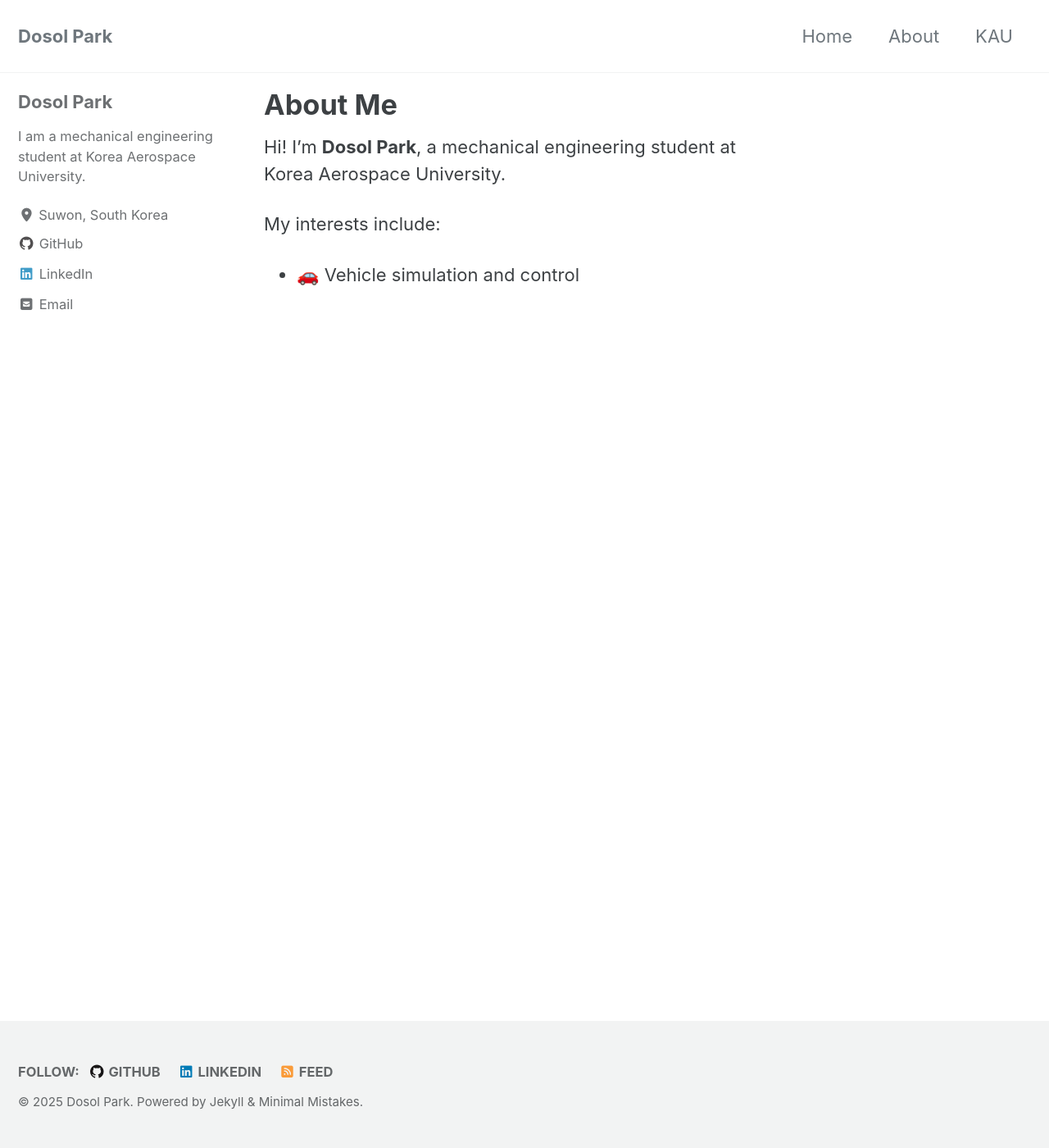
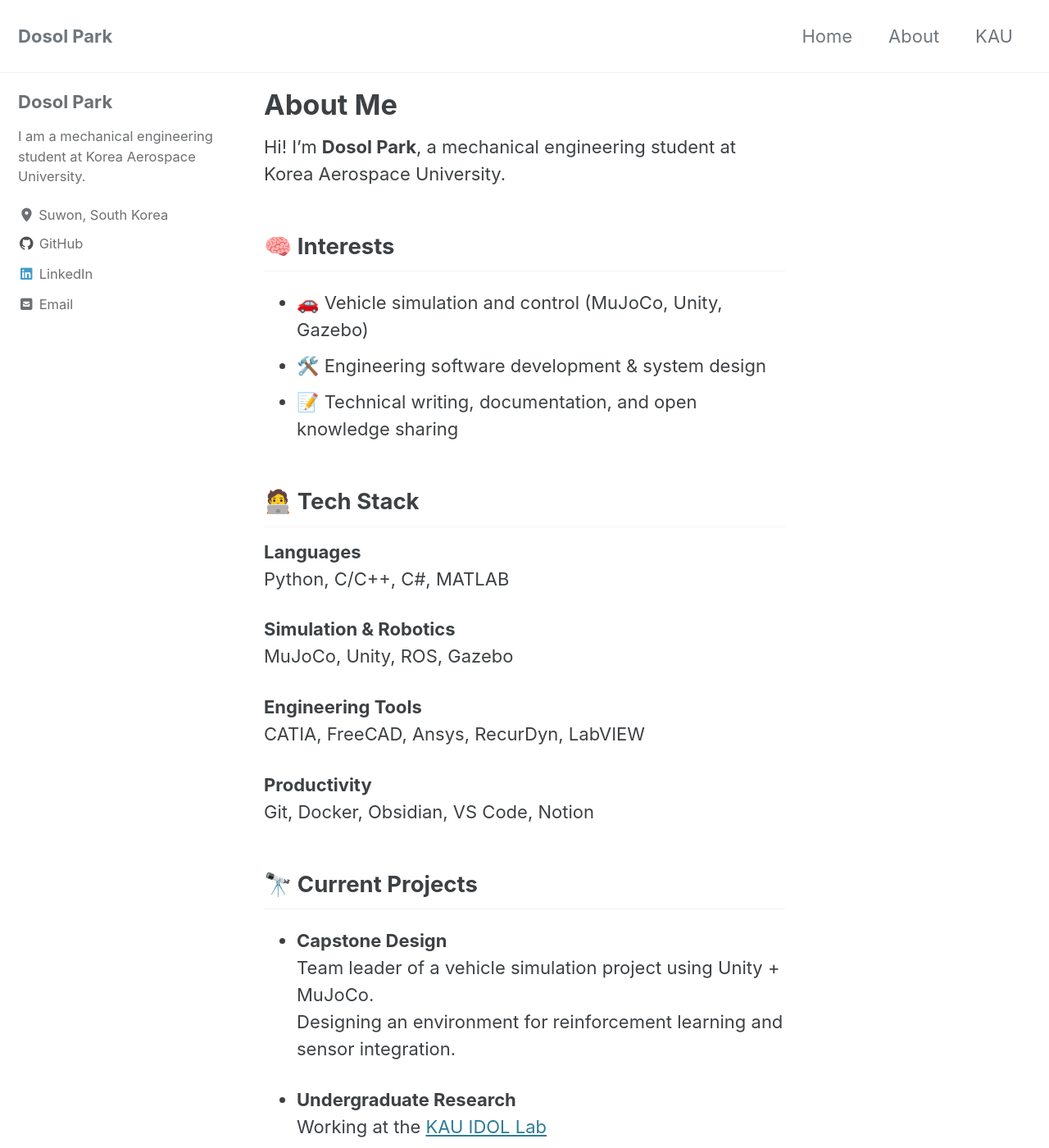
Before and after one commit to parkdosol/parkdosol.github.io, a Jekyll site: the page built from _pages/about.md, in a window 1280 px wide and 1400 px high. Shown: the whole window at 82% size. Built offline with Jekyll 4.4.1, drawn with Linux system fonts in a browser that asks for light colours; cached includes are drawn as plain includes; some of the changed text lies outside the part shown.

Commit message:
update about.md

```diff
--- a/_pages/about.md
+++ b/_pages/about.md
@@ -7,5 +7,41 @@ author_profile: true
 
 Hi! I'm **Dosol Park**, a mechanical engineering student at Korea Aerospace University.
 
-My interests include:
-- 🚗 Vehicle simulation and control
+## 🧠 Interests
+- 🚗 Vehicle simulation and control (MuJoCo, Unity, Gazebo)
+- 🛠️ Engineering software development & system design
+- 📝 Technical writing, documentation, and open knowledge sharing
+
+## 🧑‍💻 Tech Stack
+
+**Languages**
+Python, C/C++, C#, MATLAB
+
+**Simulation & Robotics**
+MuJoCo, Unity, ROS, Gazebo
+
+**Engineering Tools**
+CATIA, FreeCAD, Ansys, RecurDyn, LabVIEW
+
+**Productivity**
+Git, Docker, Obsidian, VS Code, Notion
+
+## 🔭 Current Projects
+
+- **Capstone Design**
+  Team leader of a vehicle simulation project using Unity + MuJoCo.
+  Designing an environment for reinforcement learning and sensor integration.
+
+- **Undergraduate Research**
+  Working at the [KAU IDOL Lab](http://idol.kau.ac.kr/)
+
+- **LG Aimers**
+    _Details to be updated._
+
+- **F-16 AI Competition**
+  Developing autonomous driving algorithms for AI pilot simulation.
+
+## 📫 Contact
+
+- GitHub: [@parkdosol](https://github.com/parkdosol)
+- Email: parkdosol1@gmail.com
```
